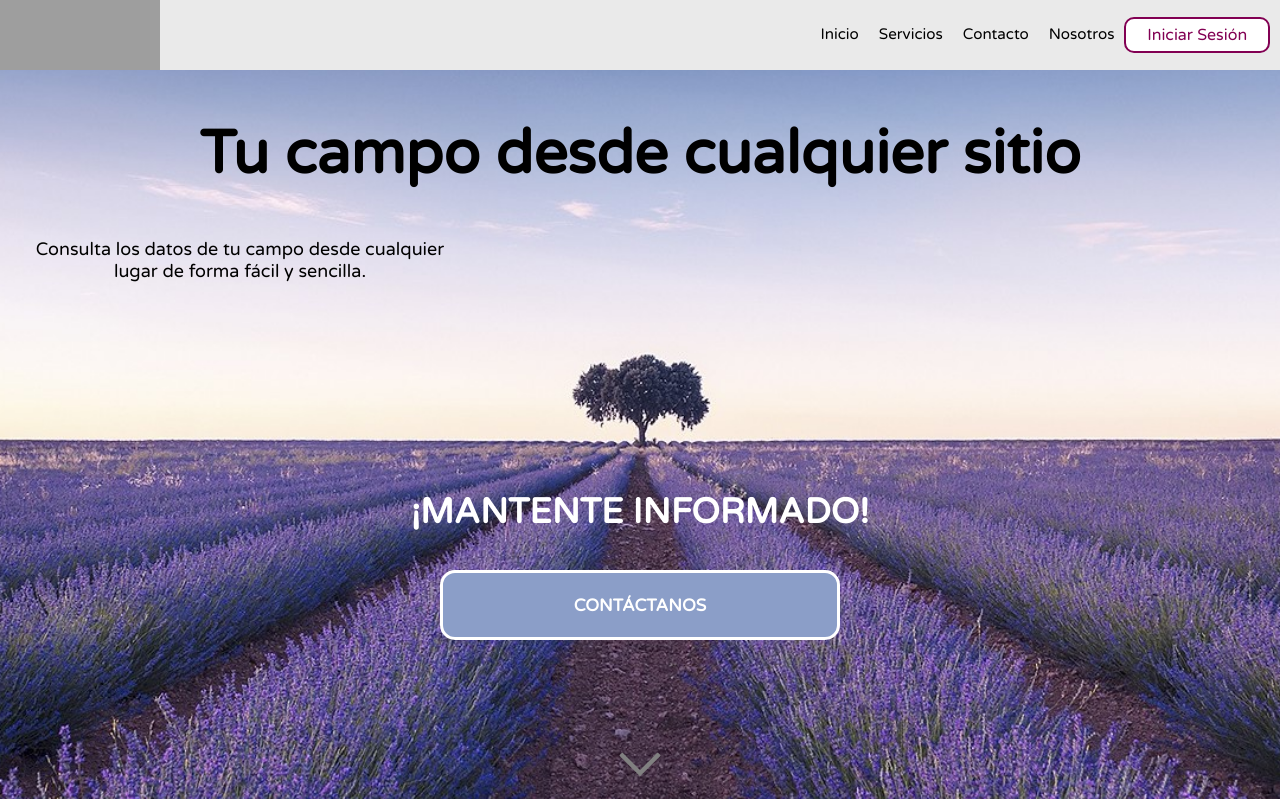
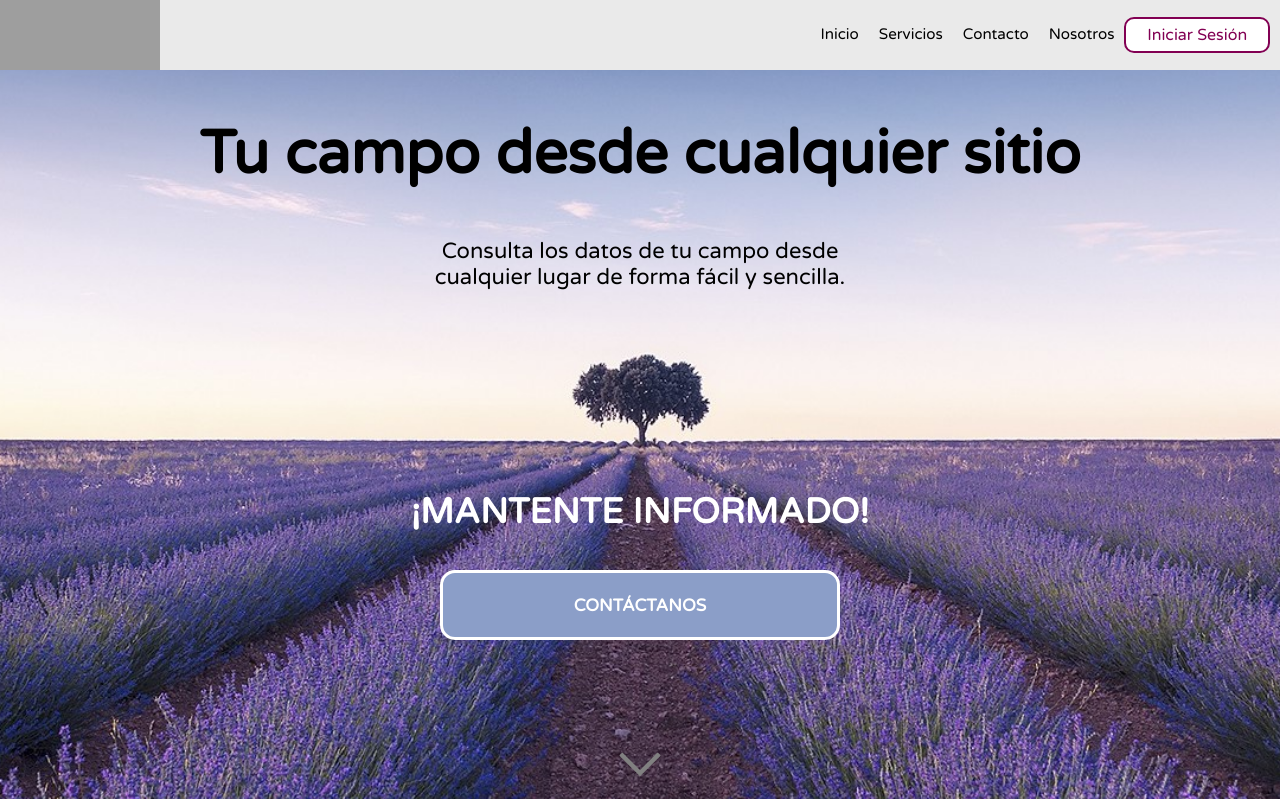
Before and after one commit to halfam/Proyecto-Web, a PHP site: page / in a window 1280 px wide. Shown: the top 799 px of the page. Run offline with PHP 8.4, Linux system fonts and the light colour scheme; some libraries are stand-ins or nearby versions; grey boxes are pictures that could not be loaded.

Commit message:
Add files via upload

```diff
--- a/src/css/estilo-index_servicios.css
+++ b/src/css/estilo-index_servicios.css
@@ -35,7 +35,7 @@
     justify-content: center;
     font-size: 20px;
     margin-top: 6vh;
-
+}
 
 /*Estilo del texto de relleno (información adicional)*/
 .texto_relleno{
@@ -44,7 +44,7 @@
     margin-left: 2vh;
     margin-right: 2vh;
 }
-}/*Diseño del contenedor promoción*/
+/*Diseño del contenedor promoción*/
 .promocion{
     text-align: center;
     margin-bottom: 20vh;
@@ -317,12 +317,9 @@
         margin-right:20px;
         margin-left: 20px;
     }
-    .sencillo{
-        font-size: 2rem;
-    }
+}
 
-
-}
+/*Responsive para tablet*/
 @media  screen and (min-width: 800px) {
     .contenedor-sensores{
         display: flex;
@@ -340,6 +337,9 @@
     .divisiones{
         margin: 20px;
     }
+    .sencillo{
+        font-size: 2rem;
+    }
 }
 
 
```
